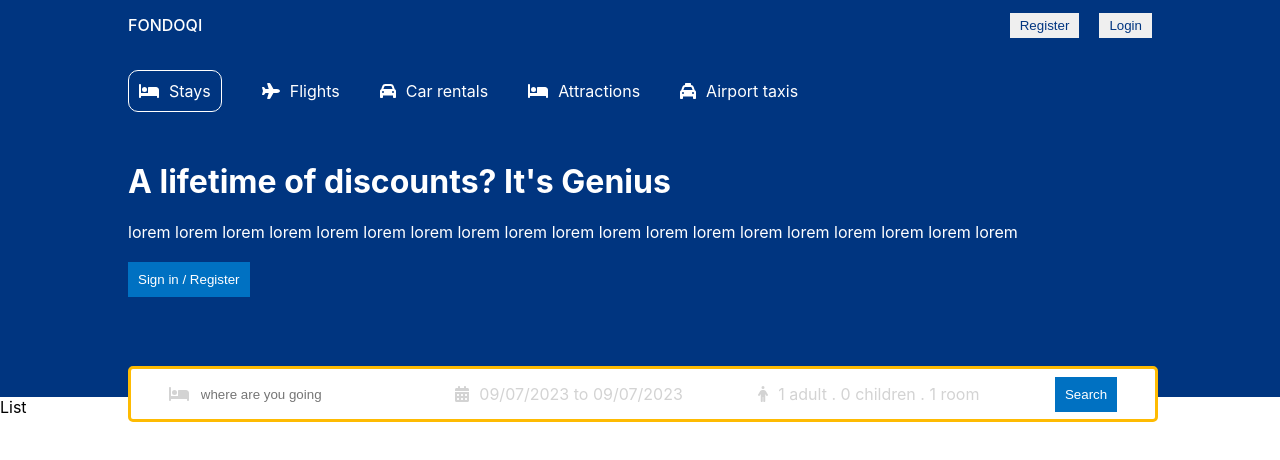
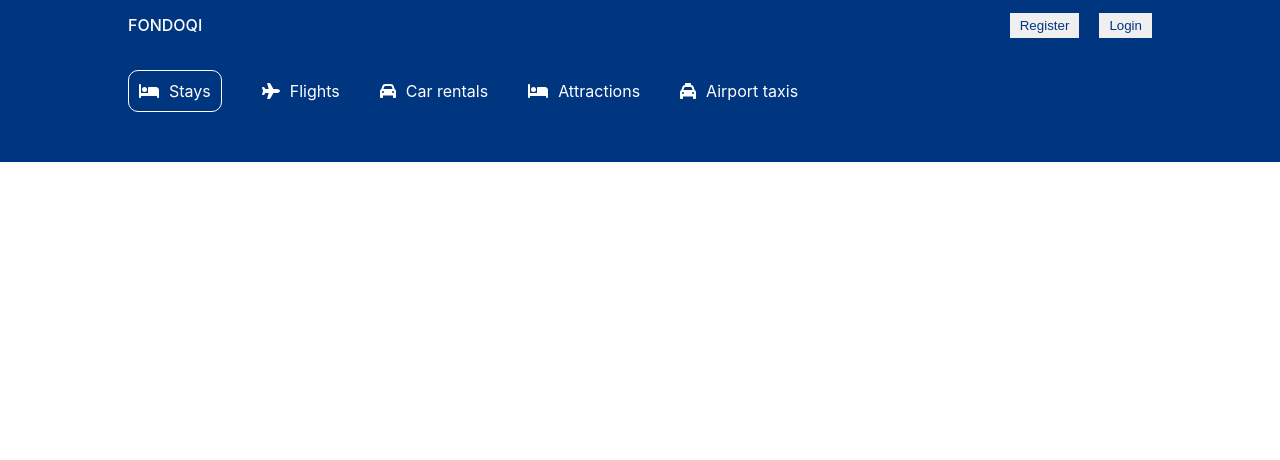
Before and after one commit to MohMajali/fondoqi, a React (Create React App) app: page /hotels in a window 1280 px wide. Shown: the top 460 px of the page. Built offline with nearby package versions, Linux system fonts and the light colour scheme.

Commit message:
Starting on Home Page

```diff
--- a/src/App.js
+++ b/src/App.js
@@ -4,14 +4,12 @@ import { Home } from "./Pages/Home/Home";
 import { List } from "./Pages/List/List";
 import { Hotel } from "./Pages/Hotel/Hotel";
 import { Navbar } from "./components/Navbar/Navbar";
-import Header from "./components/Header/Header";
 
 function App() {
   return (
     <BrowserRouter>
       <>
         <Navbar />
-        <Header />
 
         <Routes>
           <Route path="/" element={<Home />} />
--- a/src/Pages/Home/Home.css
+++ b/src/Pages/Home/Home.css
@@ -0,0 +1,3 @@
+.home-container {
+
+}
--- a/src/Pages/Home/Home.js
+++ b/src/Pages/Home/Home.js
@@ -1,5 +1,13 @@
+import Header from "../../components/Header/Header";
 import "./Home.css";
 
 export const Home = () => {
-  return <div></div>;
+  return (
+    <div>
+      <Header />
+      <div className="home-container">
+
+      </div>
+    </div>
+  );
 };
--- a/src/Pages/List/List.js
+++ b/src/Pages/List/List.js
@@ -1,7 +1,10 @@
-import React from 'react'
+import React from "react";
+import Header from "../../components/Header/Header";
 
 export const List = () => {
   return (
-    <div>List</div>
-  )
-}
+    <div>
+      <Header type={"list"} />
+    </div>
+  );
+};
--- a/src/components/Header/Header.css
+++ b/src/components/Header/Header.css
@@ -10,6 +10,10 @@
     width: 100%;
     max-width: 1024px;
     margin: 20px 0px 100px 0px;
+}
+
+.header-container.list-mode {
+    margin: 20px 0px 0px 0px;
 }
 
 .header-list {
--- a/src/components/Header/Header.js
+++ b/src/components/Header/Header.js
@@ -1,21 +1,18 @@
+import "./Header.css";
 import { FontAwesomeIcon } from "@fortawesome/react-fontawesome";
-import "./Header.css";
 import {
   faBed,
   faCar,
   faPlane,
   faTaxi,
 } from "@fortawesome/free-solid-svg-icons";
-import Buttons from "../Button/Buttons";
 import { useState } from "react";
 import "react-date-range/dist/styles.css"; // main style file
 import "react-date-range/dist/theme/default.css"; // theme css file
 import { format } from "date-fns";
-import Header_Search_Options from "./Header_Search_Options";
-import Header_Search_Date from "./Header_Search_Date";
-import Header_Search_Where from "./Header_Search_Where";
+import Non_Header_List from "./Non_Header_List";
 
-const Header = () => {
+const Header = ({ type }) => {
   const [openDate, setOpenDate] = useState(false);
   const [date, setDate] = useState([
     {
@@ -42,7 +39,11 @@ const Header = () => {
 
   return (
     <div className="header">
-      <div className="header-container">
+      <div
+        className={
+          type === "list" ? "header-container list-mode" : "header-container"
+        }
+      >
         <div className="header-list">
           <div className="header-list-item active">
             <FontAwesomeIcon icon={faBed} />
@@ -65,35 +66,20 @@ const Header = () => {
             <span>Airport taxis</span>
           </div>
         </div>
-        <h1 className="header-title">A lifetime of discounts? It's Genius</h1>
-        <p className="header-desc">
-          lorem lorem lorem lorem lorem lorem lorem lorem lorem lorem lorem
-          lorem lorem lorem lorem lorem lorem lorem lorem
-        </p>
-        <Buttons className={"header-btn"} text={"Sign in / Register"} />
-        <div className="header-search">
 
-          <Header_Search_Where />
-
-          <Header_Search_Date
+        {type !== "list" && (
+          <Non_Header_List
             date={date}
             format={format}
+            handleChange={handleChange}
             openDate={openDate}
-            setOpenDate={setOpenDate}
-            setDate={setDate}
-          />
-
-          <Header_Search_Options
-            handleChange={handleChange}
             openOptions={openOptions}
             options={options}
+            setDate={setDate}
+            setOpenDate={setOpenDate}
             setOpenOptions={setOpenOptions}
           />
-
-          <div className="header-search-item">
-            <Buttons className={"header-btn"} text={"Search"} />
-          </div>
-        </div>
+        )}
       </div>
     </div>
   );
--- /dev/null
+++ b/src/components/Header/Non_Header_List.js
@@ -0,0 +1,52 @@
+import React from "react";
+import Buttons from "../Button/Buttons";
+import Header_Search_Where from "./Header_Search_Where";
+import Header_Search_Date from "./Header_Search_Date";
+import Header_Search_Options from "./Header_Search_Options";
+
+const Non_Header_List = ({
+  date,
+  format,
+  openDate,
+  setOpenDate,
+  setDate,
+  handleChange,
+  openOptions,
+  options,
+  setOpenOptions,
+}) => {
+  return (
+    <>
+      <h1 className="header-title">A lifetime of discounts? It's Genius</h1>
+      <p className="header-desc">
+        lorem lorem lorem lorem lorem lorem lorem lorem lorem lorem lorem lorem
+        lorem lorem lorem lorem lorem lorem lorem
+      </p>
+      <Buttons className={"header-btn"} text={"Sign in / Register"} />
+      <div className="header-search">
+        <Header_Search_Where />
+
+        <Header_Search_Date
+          date={date}
+          format={format}
+          openDate={openDate}
+          setOpenDate={setOpenDate}
+          setDate={setDate}
+        />
+
+        <Header_Search_Options
+          handleChange={handleChange}
+          openOptions={openOptions}
+          options={options}
+          setOpenOptions={setOpenOptions}
+        />
+
+        <div className="header-search-item">
+          <Buttons className={"header-btn"} text={"Search"} />
+        </div>
+      </div>
+    </>
+  );
+};
+
+export default Non_Header_List;
```
